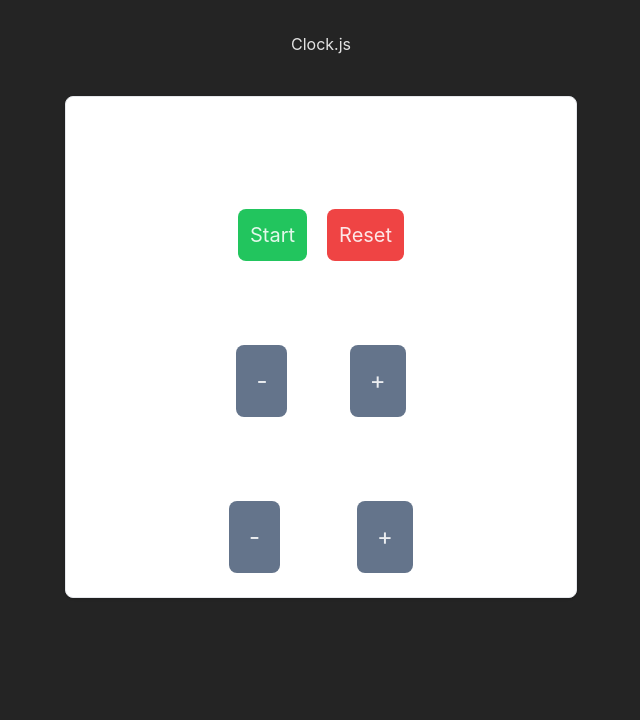
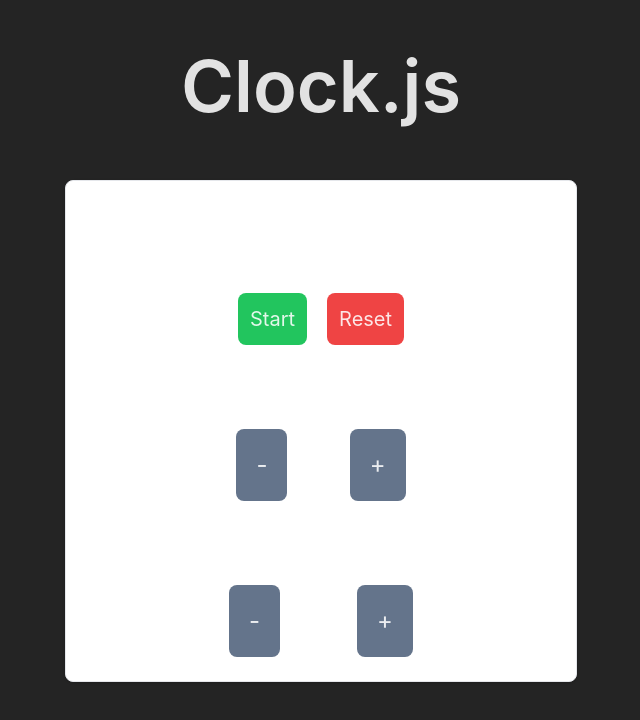
Before and after one commit to alezzott/fcc-clock-25-5, a React (Vite) app: page / in a window 1280 px wide. Shown: the top 720 px of the page, without its empty margins (319-959 px from the left). Built offline with nearby package versions, Linux system fonts and the light colour scheme.

Commit message:
ref:  "add main title"'

```diff
--- a/src/App.jsx
+++ b/src/App.jsx
@@ -4,7 +4,7 @@ import { Clock } from './components/Clock';
 function App() {
     return (
         <section>
-            <h1>Clock.js</h1>
+            <h1 className="text-main font-semibold text-[72px] text-center">Clock.js</h1>
             <Clock />
         </section>
     );
```
